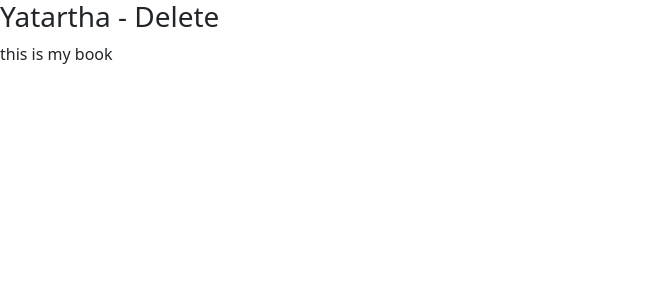
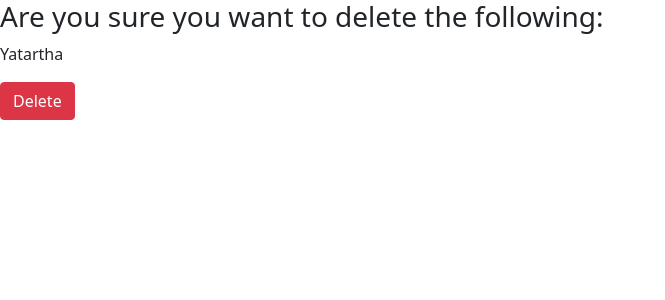
Before and after one commit to Thuglifescientist2018/try_django2.2, a Django app: a page that uses blog/templates/delete.html in a window 1280 px wide. Shown: the top 300 px of the page, without its empty margins (0-665 px from the left). Run offline with Django 3.2, Linux system fonts and the light colour scheme; data comes from the database, SQL or seed files in the repository; both versions use the stored data as it was after the commit.

Commit message:
delete view completed full crud :)

```diff
--- a/blog/templates/delete.html
+++ b/blog/templates/delete.html
@@ -5,7 +5,11 @@
 
 {% block content %}
 
-<h3>{{object.title}} - Delete</h3>
-<p>{{object.content}}</p>
+<h3>Are you sure you want to delete the following:</h3>
+<p>{{object.title}}</p>
+
+<form method="POST"> {% csrf_token %}
+    <button type="submit" class="btn btn-danger">Delete</button>
+</form>
 
 {% endblock %}
--- a/blog/templates/detail.html
+++ b/blog/templates/detail.html
@@ -8,4 +8,6 @@
 <h3>{{object.title}}</h3>
 <p>{{object.content}}</p>
 
+<a class="btn btn-danger" href="delete">Delete this post</a>
+
 {% endblock %}
--- a/blog/views.py
+++ b/blog/views.py
@@ -3,7 +3,7 @@ from django.contrib.auth.decorators import login_required
 from django.contrib.admin.views.decorators import staff_member_required
 from django import http
 from django.http import Http404
-from django.shortcuts import render, get_object_or_404, resolve_url
+from django.shortcuts import render, get_object_or_404, redirect
 from .models import BlogPost
 from .forms import BlogPostModelForm
 # Create your views here.
@@ -61,5 +61,9 @@ def blog_post_update_view(request, slug):
 def blog_post_delete_view(request, slug):
     obj = get_object_or_404(BlogPost, slug=slug)
     template_name = "delete.html"
-    context = {'object': obj, 'form': None}
+    if request.method == "POST":
+        obj.delete()
+        # we must return the redirect or it will not work or execute
+        return redirect("/blog")
+    context = {'object': obj}
     return render(request, template_name, context)
--- a/templates/home.html
+++ b/templates/home.html
@@ -3,7 +3,7 @@
 {% load static %}
 {% block content %}
 <ul>
-    <li><a href="{% url 'blogs' %}">Yo timi ke bhandai chhau pari? </a></li>
-    <li><a href="/contact">Contact</a></li>
+    <li><a href="blog">Blog List</a></li>
+    <li><a href="contact">Contact</a></li>
 </ul>
 {% endblock %}
```
Also changed, not shown: db.sqlite3.
